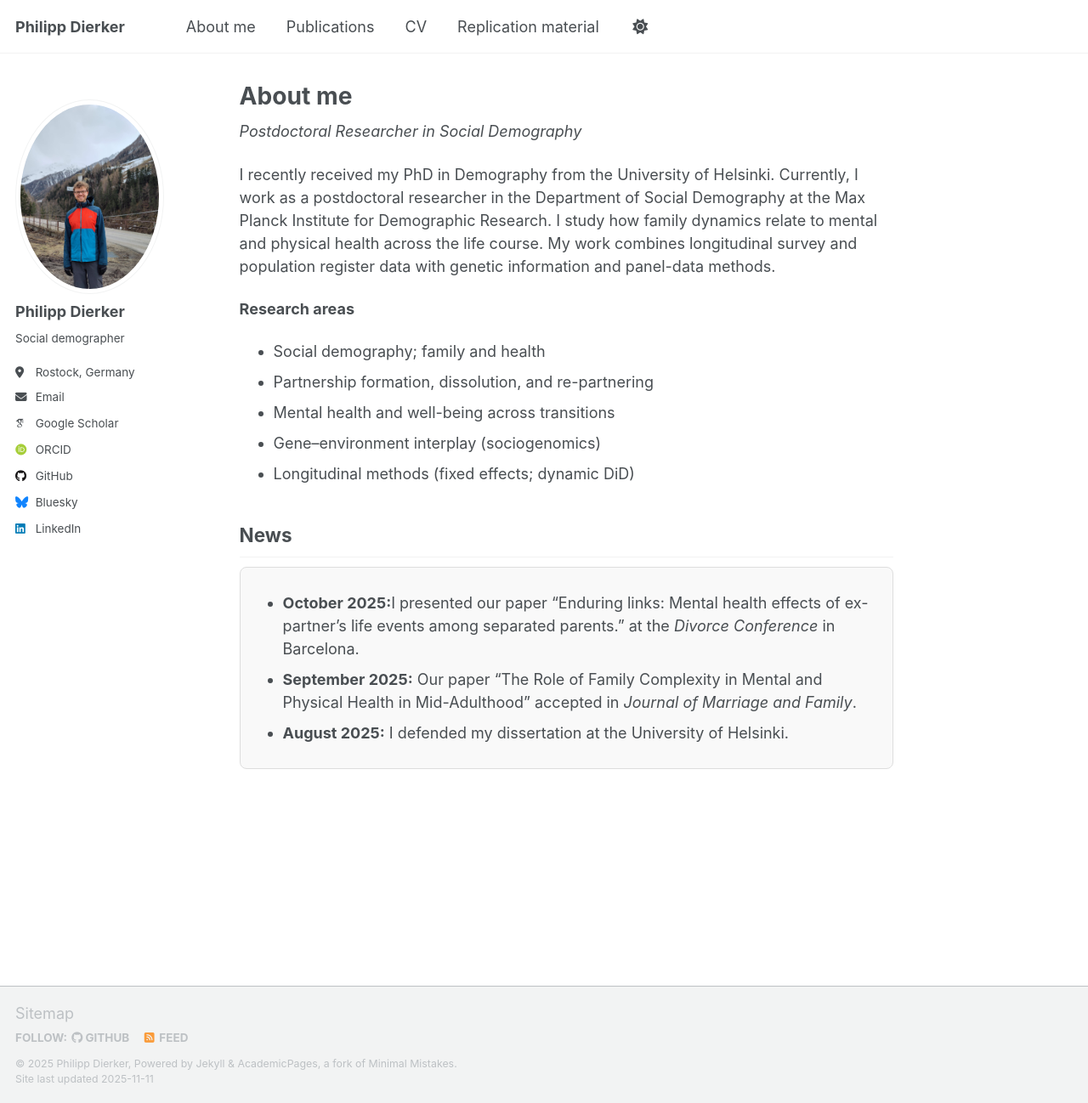
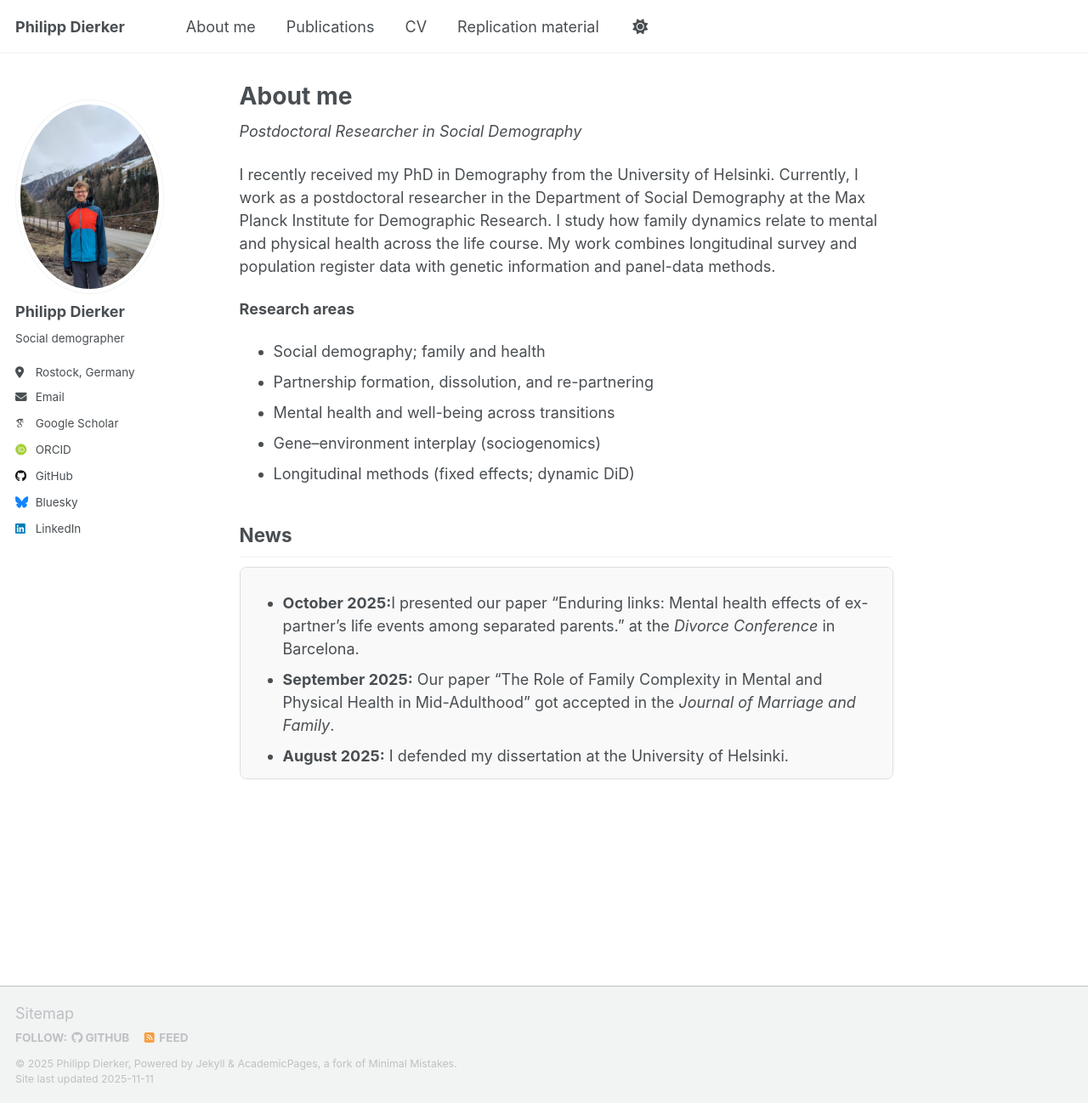
Before and after one commit to philippdierker/philippdierker.github.io, a Jekyll site: the page built from _pages/about.md, in a window 1280 px wide and 1298 px high. Shown: the whole window at 85% size. Built offline with Jekyll 4.4.1, drawn with Linux system fonts in a browser that asks for light colours; some web fonts are replaced; a script that is not in the unit is left out.

Commit message:
Update about.md

```diff
--- a/_pages/about.md
+++ b/_pages/about.md
@@ -24,7 +24,7 @@ I recently received my PhD in Demography from the University of Helsinki. Curren
 <div style="max-height: 250px; overflow-y: scroll; border: 1px solid #ddd; padding: 10px; border-radius: 8px; background-color: #f9f9f9;">
 <ul>
   <li><strong>October 2025:</strong>I presented our paper “Enduring links: Mental health effects of ex-partner’s life events among separated parents.” at the <em>Divorce Conference</em> in Barcelona.</li>
-  <li><strong>September 2025:</strong> Our paper “The Role of Family Complexity in Mental and Physical Health in Mid-Adulthood” accepted in <em>Journal of Marriage and Family</em>.</li>
+  <li><strong>September 2025:</strong> Our paper “The Role of Family Complexity in Mental and Physical Health in Mid-Adulthood” got accepted in the <em>Journal of Marriage and Family</em>.</li>
   <li><strong>August 2025:</strong> I defended my dissertation at the University of Helsinki.</li>
 </ul>
 </div>
```
